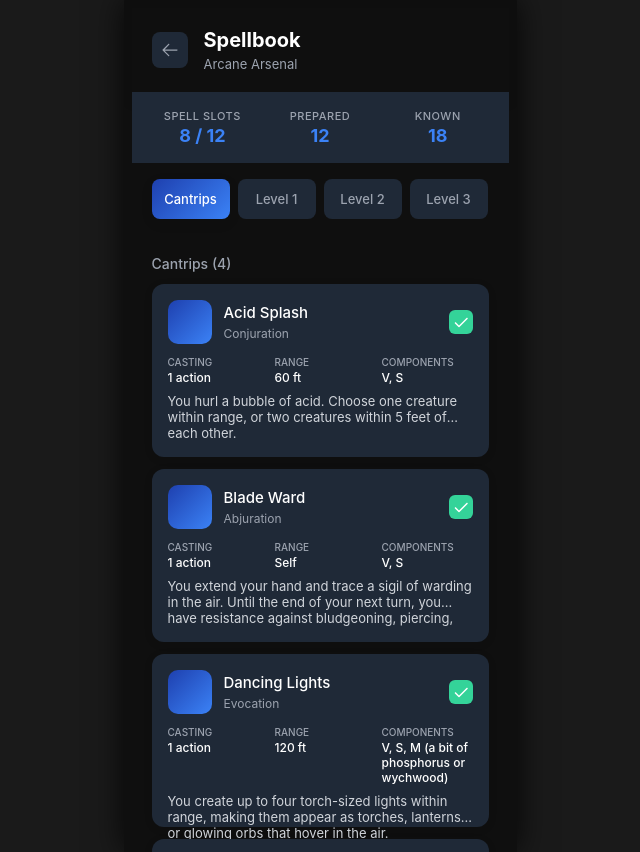
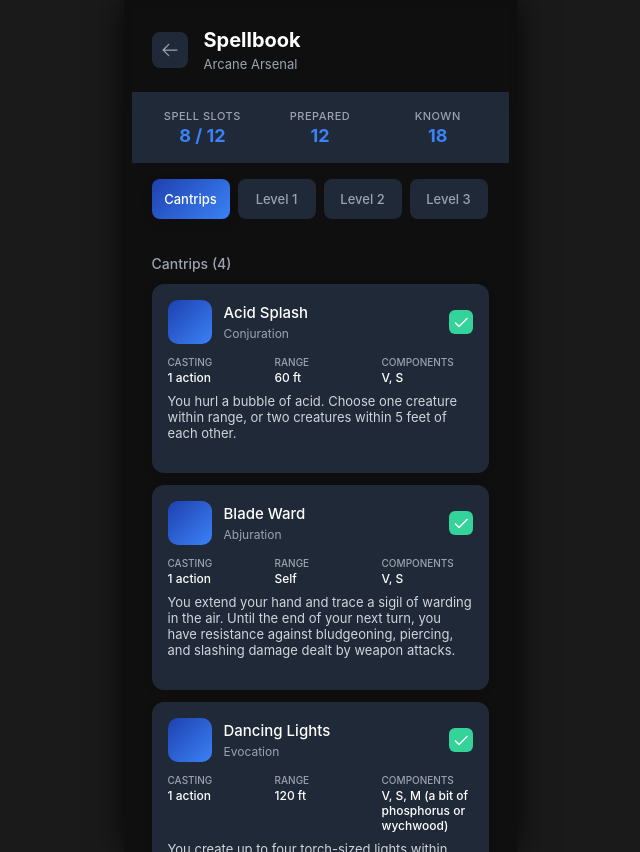
Before and after one commit to Whimsy-rat-trap/dnd-mobile-app, a React (Create React App) app: page /spellbook in a window 1280 px wide. Shown: the whole page, without its empty margins (320-960 px from the left). Built offline with nearby package versions, Linux system fonts and the light colour scheme.

Commit message:
0.0.25.1 (personal change for the spellbook page not listed inside figma)

```diff
--- a/src/pages/SpellbookContainer.css
+++ b/src/pages/SpellbookContainer.css
@@ -175,11 +175,12 @@
     gap: 12px;
 }
 
+/* Карточка, высота автоматическая */
 .spell-card {
     border-radius: 12px;
     padding: 16px;
     width: 100%;
-    height: 173px;
+    min-height: 173px;
     box-shadow: 0 2px 8px 0 rgba(0, 0, 0, 0.1);
     background: #1f2937;
     box-sizing: border-box;
@@ -246,7 +247,6 @@
 
 /* Details */
 .spell-card-details {
-    flex: 1;
     display: flex;
     flex-direction: column;
 }
@@ -279,15 +279,12 @@
     color: #fff;
 }
 
+/* Описание */
 .spell-card-description {
     font-family: var(--font-family);
     font-weight: 400;
     font-size: 13px;
     color: #d1d5db;
     padding-bottom: 16px;
-    flex: 1;
-    overflow: hidden;
-    display: -webkit-box;
-    -webkit-line-clamp: 2;
-    -webkit-box-orient: vertical;
+    word-wrap: break-word;
 }
```
